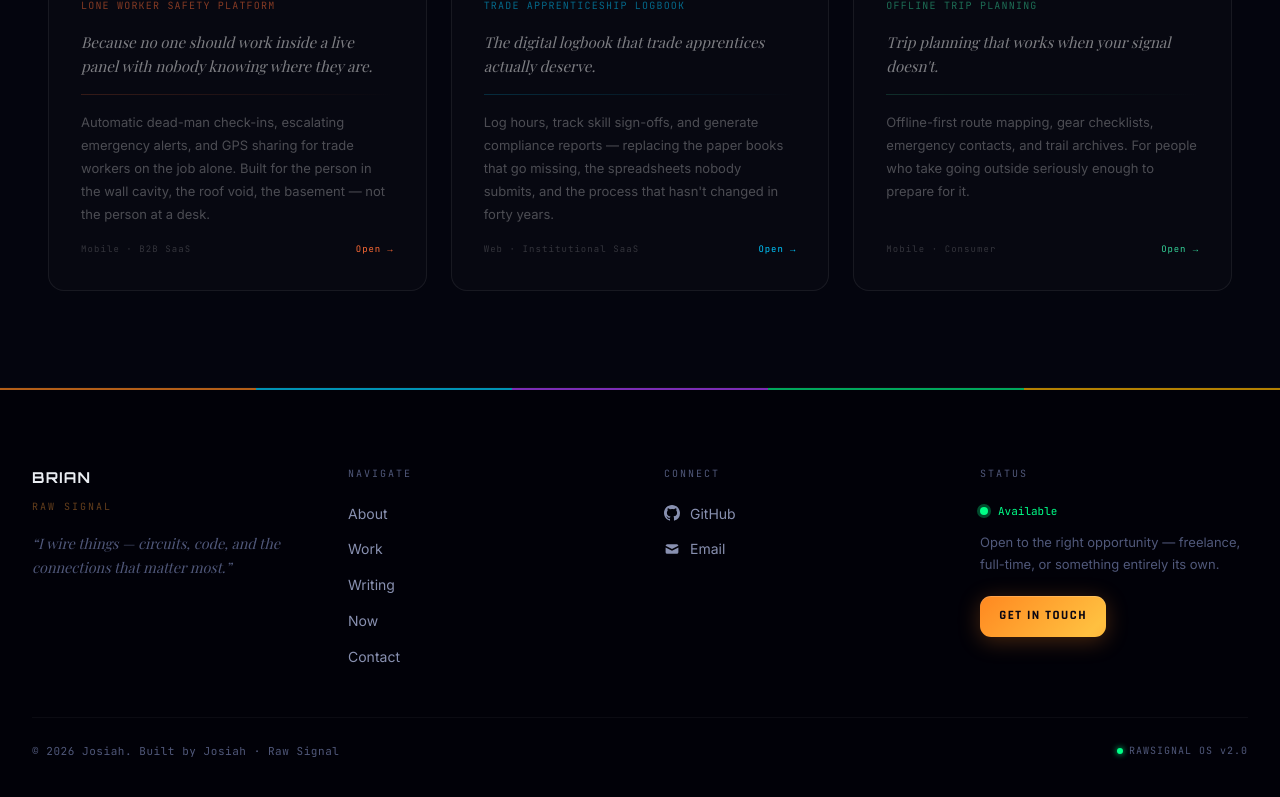
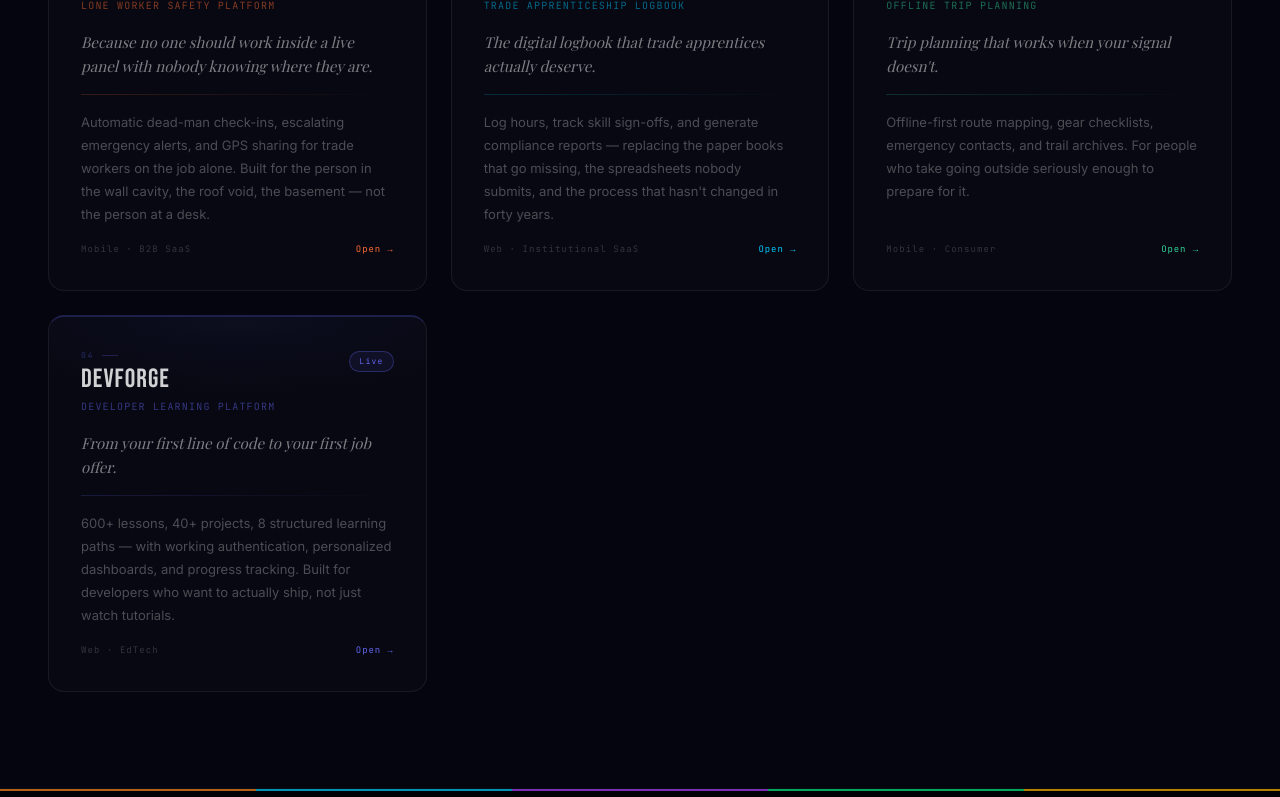
Before and after one commit to Jonta254/josiah-rawsignal, a Next.js app: page /portfolio in a window 1280 px wide. Shown: the part 2000-2797 px from the top of the page. Built offline with nearby package versions, Linux system fonts and the light colour scheme; a web font is replaced by a local one.

Commit message:
Add DevForge to portfolio Coming section as Live entry

```diff
--- a/app/portfolio/page.tsx
+++ b/app/portfolio/page.tsx
@@ -81,6 +81,16 @@ const COMING = [
     tag: "Mobile · Consumer",
     href: "https://traildesk.vercel.app",
     status: "Live Preview",
+  },
+  {
+    title: "DevForge",
+    sub: "Developer Learning Platform",
+    tagline: "From your first line of code to your first job offer.",
+    desc: "600+ lessons, 40+ projects, 8 structured learning paths — with working authentication, personalized dashboards, and progress tracking. Built for developers who want to actually ship, not just watch tutorials.",
+    color: "#6366F1",
+    tag: "Web · EdTech",
+    href: "https://devforge-delta.vercel.app",
+    status: "Live",
   },
 ];
 
```
